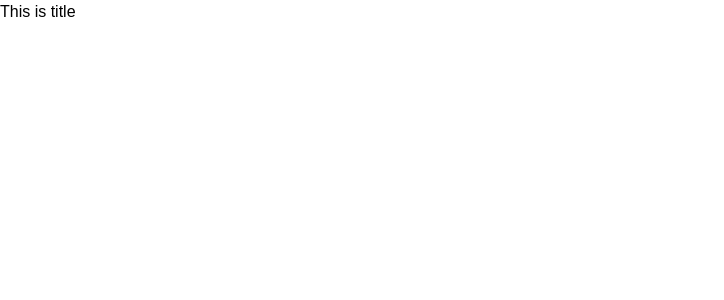
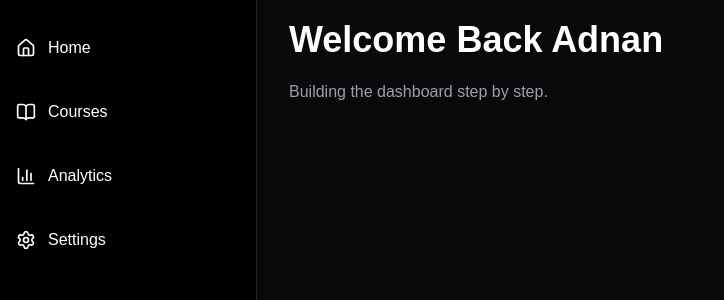
Before and after one commit to adnan2508/next-gen-learning-dashboard, a Next.js app: page / in a window 1280 px wide. Shown: the top 300 px of the page, without its empty margins (0-724 px from the left). Built offline with nearby package versions, Linux system fonts and the light colour scheme.

Commit message:
dashboard layout is done

```diff
--- /dev/null
+++ b/app/components/layout/Sidebar.tsx
@@ -0,0 +1,79 @@
+"use client";
+
+import React from "react";
+import { Home, BookOpen, BarChart3, Settings } from "lucide-react";
+
+const navItems = [
+  { label: "Home", icon: Home },
+  { label: "Courses", icon: BookOpen },
+  { label: "Analytics", icon: BarChart3 },
+  { label: "Settings", icon: Settings },
+];
+
+export default function Sidebar() {
+  return (
+    <>
+      {/* ================= Desktop / Tablet Sidebar ================= */}
+      <nav
+        aria-label="Main navigation"
+        className="
+          hidden sm:flex flex-col
+          border-r border-zinc-800
+          min-h-screen
+          bg-black
+        "
+      >
+        <ul
+          className="
+            flex flex-col gap-4 py-6
+            md:w-20 lg:w-64
+            transition-all
+          "
+        >
+          {navItems.map((item) => {
+            const Icon = item.icon;
+
+            return (
+              <li key={item.label}>
+                <button
+                  className="
+                    w-full flex items-center gap-3
+                    px-4 py-3 rounded-xl
+                    hover:bg-zinc-900 transition
+                    md:justify-center lg:justify-start
+                  "
+                >
+                  <Icon size={20} />
+                  <span className="hidden lg:inline">{item.label}</span>
+                </button>
+              </li>
+            );
+          })}
+        </ul>
+      </nav>
+
+      {/* ================= Mobile Bottom Navigation ================= */}
+      <nav
+        className="
+          sm:hidden fixed bottom-0 left-0 right-0
+          border-t border-zinc-800 bg-black
+          flex justify-around py-2
+        "
+      >
+        {navItems.map((item) => {
+          const Icon = item.icon;
+
+          return (
+            <button
+              key={item.label}
+              className="flex flex-col items-center text-xs gap-1"
+            >
+              <Icon size={20} />
+              <span>{item.label}</span>
+            </button>
+          );
+        })}
+      </nav>
+    </>
+  );
+}
--- a/app/error.tsx
+++ b/app/error.tsx
@@ -0,0 +1 @@
+"use client";
--- a/app/loading.tsx
+++ b/app/loading.tsx
@@ -0,0 +1 @@
+"use client";
--- a/app/page.tsx
+++ b/app/page.tsx
@@ -1,10 +1,20 @@
+import Sidebar from "./components/layout/Sidebar";
 
 
 export default function Home() {
   return (
-    <div>
+    <div className="min-h-screen bg-zinc-950 text-white flex">
+
+      <Sidebar />
+
       <main>
-        <h1>This is title</h1>
+        <h1 className="my-5 ml-8 text-4xl font-bold">
+          Welcome Back Adnan
+        </h1>
+
+        <p className="ml-8 text-zinc-400">
+          Building the dashboard step by step.
+        </p>
       </main>
     </div>
   );
```
